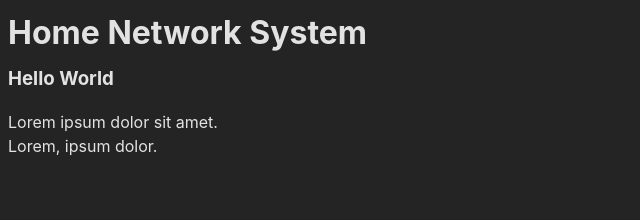
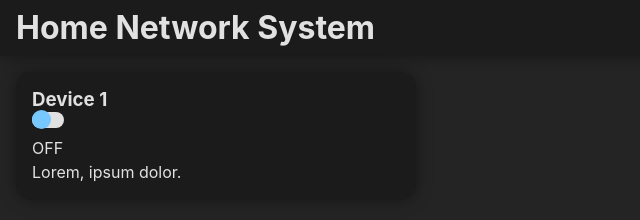
Before and after one commit to yashweblife/docker-webapp, a website built with Vite: page app/index.html in a window 1280 px wide. Shown: the whole page, without its empty margins (0-640 px from the left). Built offline with nearby package versions, Linux system fonts and the light colour scheme.

Commit message:
add toggle button

```diff
--- a/app/index.html
+++ b/app/index.html
@@ -14,10 +14,16 @@
       <div class="card-list">
         <div class="card">
           <header>
-            <h3>Hello World</h3>
+            <h3>Device 1</h3>
           </header>
           <section>
-            Lorem ipsum dolor sit amet.
+            <nav>
+              <label class="switch">
+                <input type="checkbox">
+                <div class="values" data-on="ON" data-off="OFF"></div>
+                <span class="slider"></span>
+              </label>
+            </nav>
           </section>
           <footer>
             Lorem, ipsum dolor.
--- a/app/src/styles/common.scss
+++ b/app/src/styles/common.scss
@@ -14,3 +14,68 @@
   -moz-osx-font-smoothing: grayscale;
   -webkit-text-size-adjust: 100%;
 }
+*{
+  box-sizing: border-box;
+  margin:0;
+  padding:0;
+}
+body>header{
+  width:100%;
+  background-color: darken(rgb(32,32,32), 2%);
+  padding:1em;
+  box-shadow: 0 0 1em 0 rgba(0,0,0,0.4);
+  margin-bottom: 1em;
+}
+
+.card{
+  background-color: darken(rgb(32,32,32), 2%);
+  width:clamp(300px, 100%, 400px);
+  box-shadow: 0 0 1em 0 rgba(0,0,0,0.4);
+  border-radius: 1em;
+  margin:1em;
+  padding:1em;
+  header{
+  }
+}
+.switch{
+  position: relative;
+  display:inline-block;
+  width:2em;
+  height:1em;
+  input{
+    opacity: 0;
+    width:0;
+    height: 0;
+  }
+  .slider{
+    position: absolute;
+    cursor: pointer;
+    top:0;
+    left: 0;
+    bottom: 0;
+    right:0;
+    transition: 0.2s;
+    border-radius: 2em;
+    background-color: rgba(255, 255, 255, 0.87);
+  }
+  .values:before{
+    content: attr(data-off);
+  }
+  .slider:before{
+    position: absolute;
+    content: "";
+    width:1.2em;
+    height:1.2em;
+    background-color: rgb(118, 200, 255);
+    transition: 0.2s;
+    border-radius: 50%;
+    top:0;
+    transform: translateY(-10%);
+  }
+  input:checked + .slider:before {
+    transform: translate(1em, -10%);
+  }
+  input:checked + .values:before{
+    content:attr(data-on);
+  }
+}
```
Lines whose indentation alone changed are shown as unchanged.
